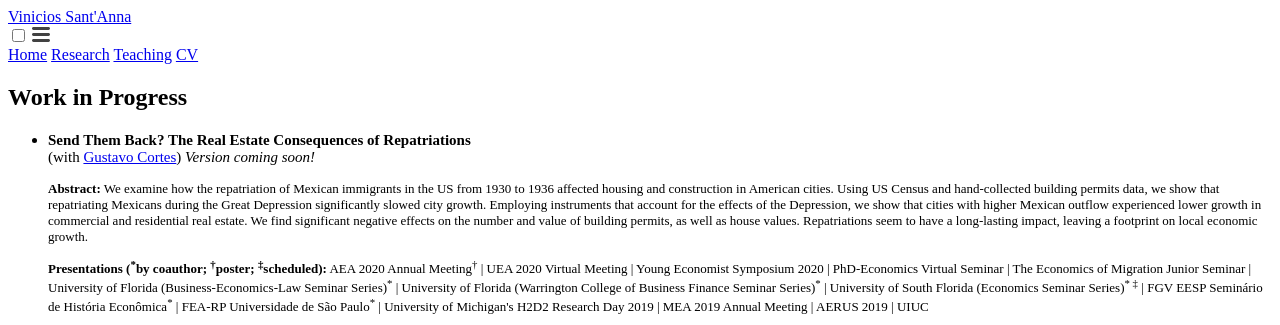
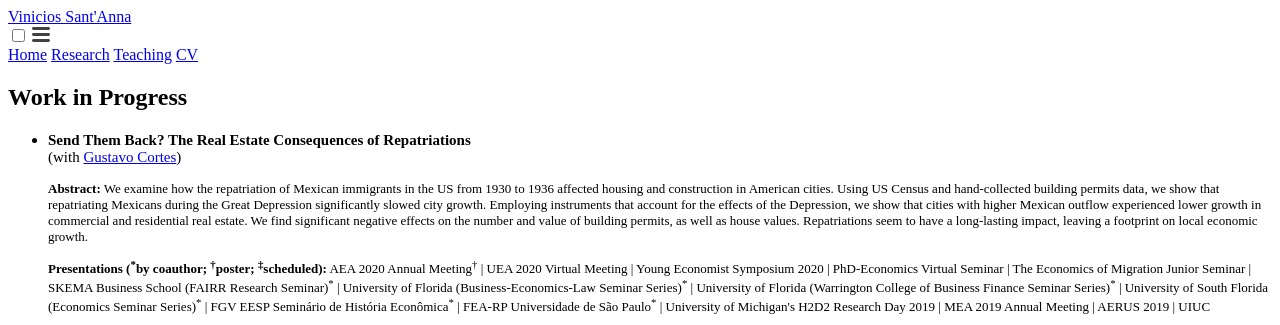
Before and after one commit to vpsantanna/vpsantanna.github.io, a Jekyll site: the page built from 2-research.md, in a window 1280 px wide and 900 px high, cut to the strip 0-325 px from the top of the window. Built offline with Jekyll 4.4.1, drawn with Linux system fonts in a browser that asks for light colours; a script that is not in the unit is left out.

Commit message:
Update 2-research.md

```diff
--- a/2-research.md
+++ b/2-research.md
@@ -23,11 +23,11 @@ permalink: /research/
 # Work in Progress
 
 - <p style="font-size:15px"><b>Send Them Back? The Real Estate Consequences of Repatriations</b><br>
-(with <a href="https://sites.google.com/site/cortesgustavos" target="_blank"> Gustavo Cortes</a>)  <em>Version coming soon! </em></p>
+(with <a href="https://sites.google.com/site/cortesgustavos" target="_blank"> Gustavo Cortes</a>) </p>
 
    <p style="font-size:13px"><b>Abstract:</b> We examine how the repatriation of Mexican immigrants in the US from 1930 to 1936 affected housing and construction in American cities. Using US Census and hand-collected building permits data, we show that repatriating Mexicans during the Great Depression significantly slowed city growth. Employing instruments that account for the effects of the Depression, we show that cities with higher Mexican outflow experienced lower growth in commercial and residential real estate. We find significant negative effects on the number and value of building permits, as well as house values. Repatriations seem to have a long-lasting impact, leaving a footprint on local economic growth. </p>
 
-   <p style="font-size:13px"><strong>Presentations (<sup>*</sup>by coauthor; <sup>&#8224;</sup>poster; <sup>&#8225;</sup>scheduled):</strong> AEA 2020 Annual Meeting<sup>&#8224;</sup> | UEA 2020 Virtual Meeting | Young Economist Symposium 2020 | PhD-Economics Virtual Seminar | The Economics of Migration Junior Seminar | University of Florida (Business-Economics-Law Seminar Series)<sup>*</sup> | University of Florida (Warrington College of Business Finance Seminar Series)<sup>*</sup> | University of South Florida (Economics Seminar Series)<sup>* &#8225;</sup> | FGV EESP Seminário de História Econômica<sup>*</sup> | FEA-RP Universidade de São Paulo<sup>*</sup> | University of Michigan's H2D2 Research Day 2019 | MEA 2019 Annual Meeting | AERUS 2019 | UIUC </p>
+   <p style="font-size:13px"><strong>Presentations (<sup>*</sup>by coauthor; <sup>&#8224;</sup>poster; <sup>&#8225;</sup>scheduled):</strong> AEA 2020 Annual Meeting<sup>&#8224;</sup> | UEA 2020 Virtual Meeting | Young Economist Symposium 2020 | PhD-Economics Virtual Seminar | The Economics of Migration Junior Seminar | SKEMA Business School (FAIRR Research Seminar)<sup>*</sup> | University of Florida (Business-Economics-Law Seminar Series)<sup>*</sup> | University of Florida (Warrington College of Business Finance Seminar Series)<sup>*</sup> | University of South Florida (Economics Seminar Series)<sup>*</sup> | FGV EESP Seminário de História Econômica<sup>*</sup> | FEA-RP Universidade de São Paulo<sup>*</sup> | University of Michigan's H2D2 Research Day 2019 | MEA 2019 Annual Meeting | AERUS 2019 | UIUC </p>
 
    <div class="iframe-container"><iframe src="https://player.vimeo.com/video/384544947" frameborder="0" webkitallowfullscreen mozallowfullscreen allowfullscreen></iframe></div>
 
```
